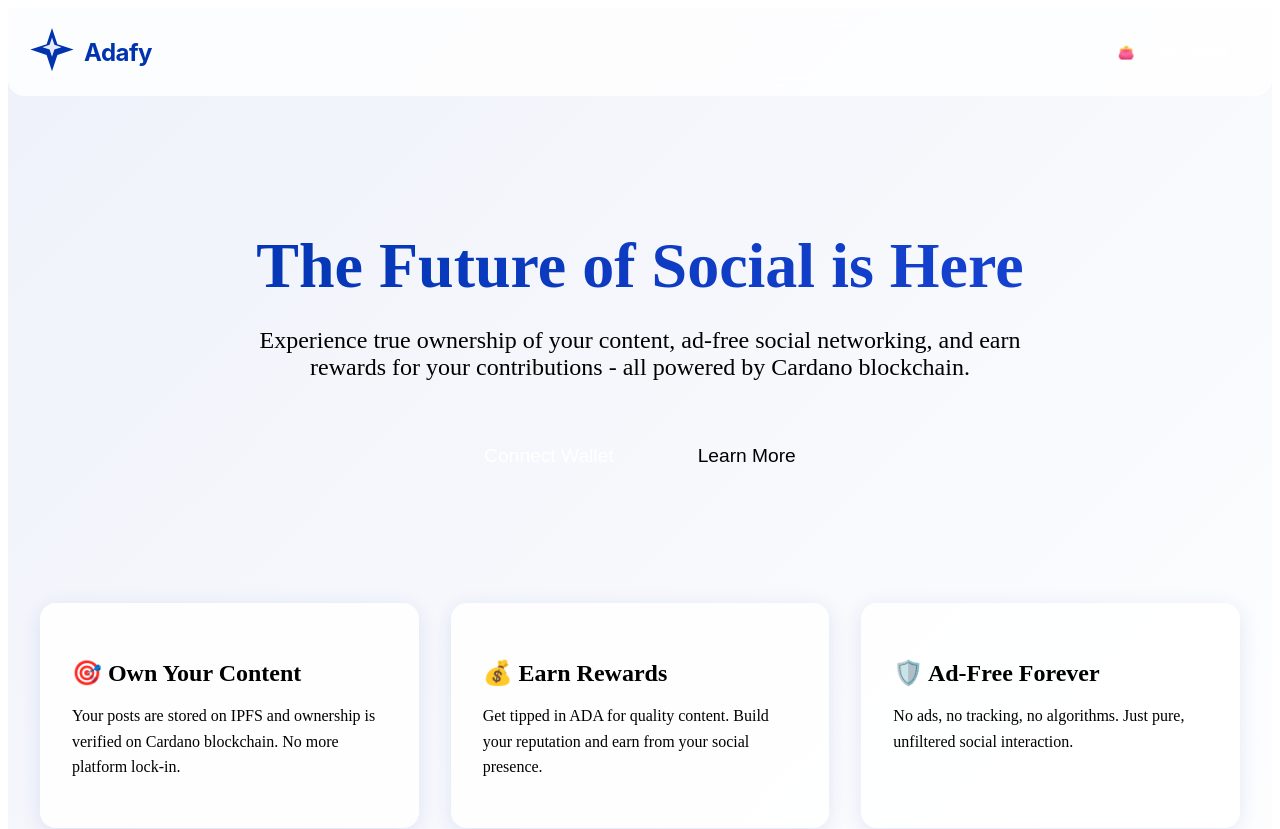
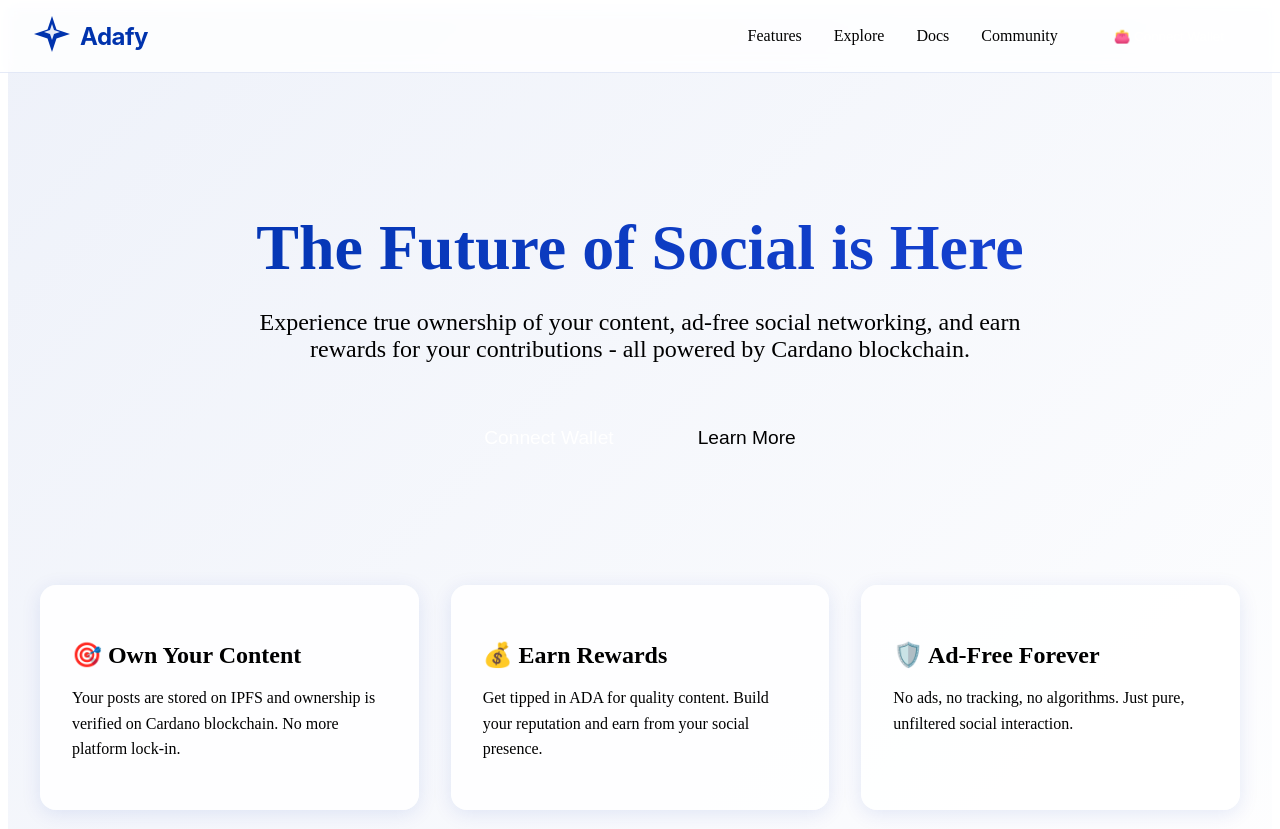
Before and after one commit to maureenblack/adafy.social, a Next.js app: page / in a window 1280 px wide. Shown: the top 829 px of the page. Built offline with nearby package versions, Linux system fonts and the light colour scheme.

Commit message:
Added a modern navigation component with Clean dropdown menu, Added Yoroi and Vespr wallet support and Status indicators for installed/not installed wallets

```diff
--- a/src/pages/index.tsx
+++ b/src/pages/index.tsx
@@ -1,5 +1,6 @@
 import React from 'react';
 import styled, { keyframes } from 'styled-components';
+import Navigation from '../components/Navigation';
 import Logo from '../components/Logo';
 import WalletConnect from '../components/WalletConnect';
 
@@ -12,18 +13,7 @@ const gradientAnimation = keyframes`
 const Container = styled.div`
   min-height: 100vh;
   background: linear-gradient(135deg, #0033AD11 0%, #ffffff 100%);
-`;
-
-const Header = styled.header`
-  display: flex;
-  justify-content: space-between;
-  align-items: center;
-  padding: 20px;
-  max-width: 1400px;
-  margin: 0 auto;
-  backdrop-filter: blur(8px);
-  background: rgba(255, 255, 255, 0.8);
-  border-radius: 0 0 16px 16px;
+  padding-top: 70px; // Add space for fixed navigation
 `;
 
 const HeroSection = styled.section`
@@ -104,12 +94,9 @@ const CTAButton = styled.button`
 
 const HomePage = () => {
   return (
+    <>
+      <Navigation />
       <Container>
-      <Header>
-        <Logo variant="full" size={48} />
-        <WalletConnect />
-      </Header>
-
         <HeroSection>
           <h1>The Future of Social is Here</h1>
           <p className="lead">
@@ -124,7 +111,7 @@ const HomePage = () => {
           </div>
         </HeroSection>
 
-      <FeatureGrid>
+        <FeatureGrid id="features">
           <FeatureCard>
             <h3>🎯 Own Your Content</h3>
             <p>Your posts are stored on IPFS and ownership is verified on Cardano blockchain. No more platform lock-in.</p>
@@ -143,6 +130,7 @@ const HomePage = () => {
           </FeatureCard>
         </FeatureGrid>
       </Container>
+    </>
   );
 };
 
```
Lines whose indentation alone changed are shown as unchanged.
